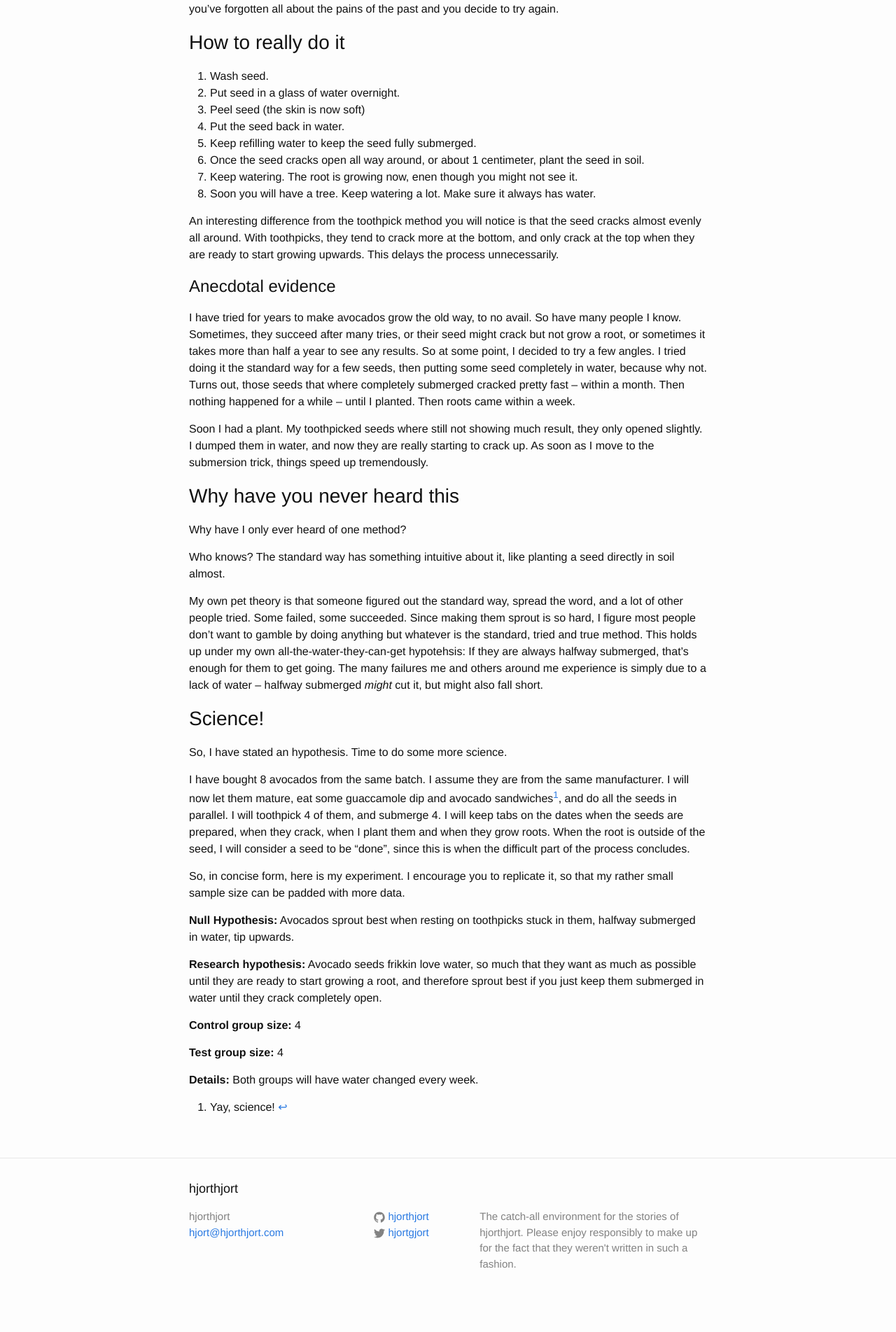
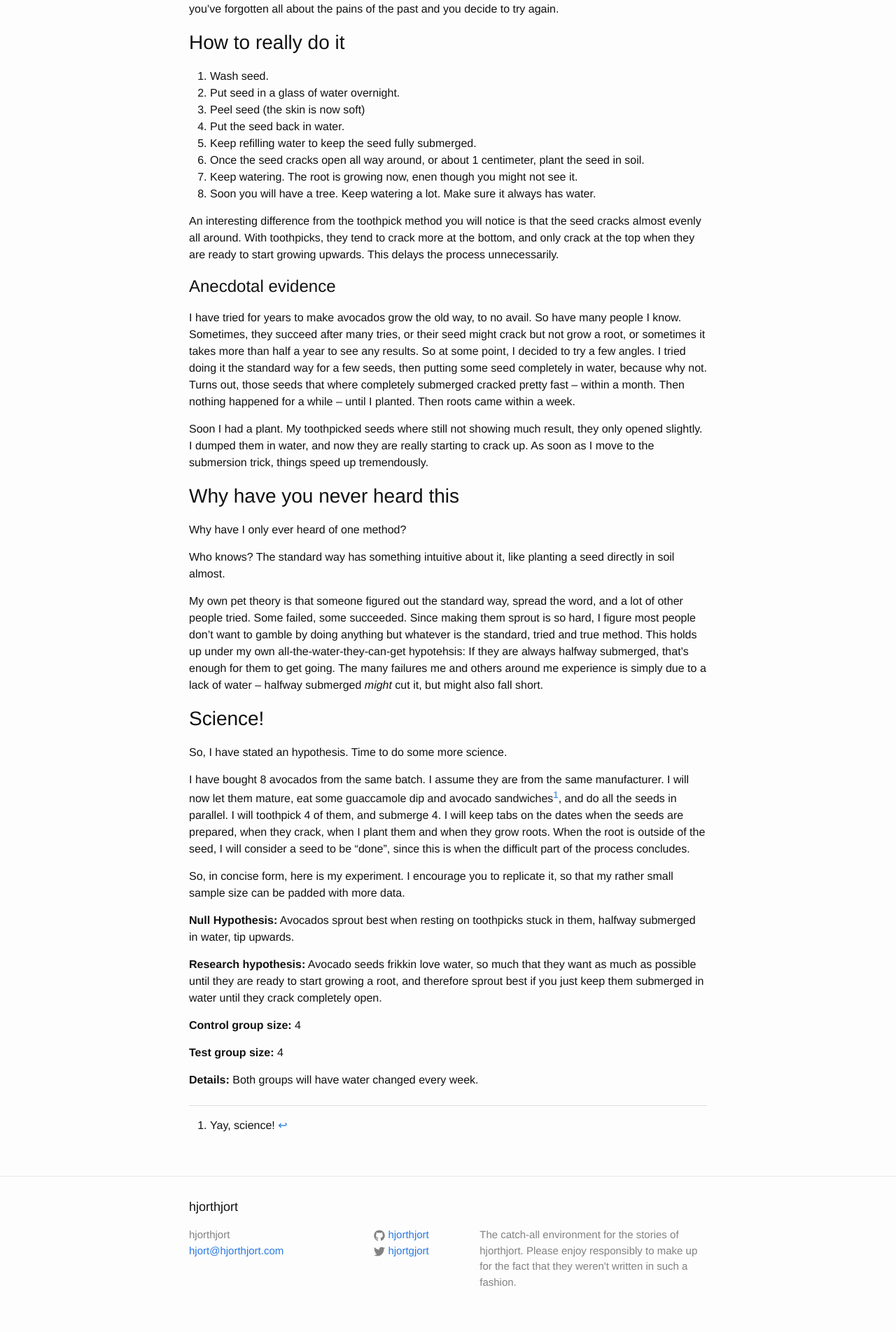
Before and after one commit to hjorthjort/hjorthjort.github.io, a Jekyll site: the page built from _posts/2016-04-25-growing-avocados-from-seeds-you-ve-been-doing-it-wrong.markdown, in a window 1280 px wide. Shown: the part 1138-3041 px from the top of the page at 70% size. Built offline with Jekyll 4.4.1, drawn with Linux system fonts in a browser that asks for light colours; before the commit the page ends 3015 px from its top, so only the background shows below that.

Commit message:
Footnote styling

```diff
--- a/_sass/_layout.scss
+++ b/_sass/_layout.scss
@@ -247,4 +247,10 @@
             font-size: 15px;
         }
     }
+
+    .footnotes {
+        margin-top: 18pt;
+        padding-top: 12pt;
+        border-top: 1px solid #dddddd;
+    }
 }
```
